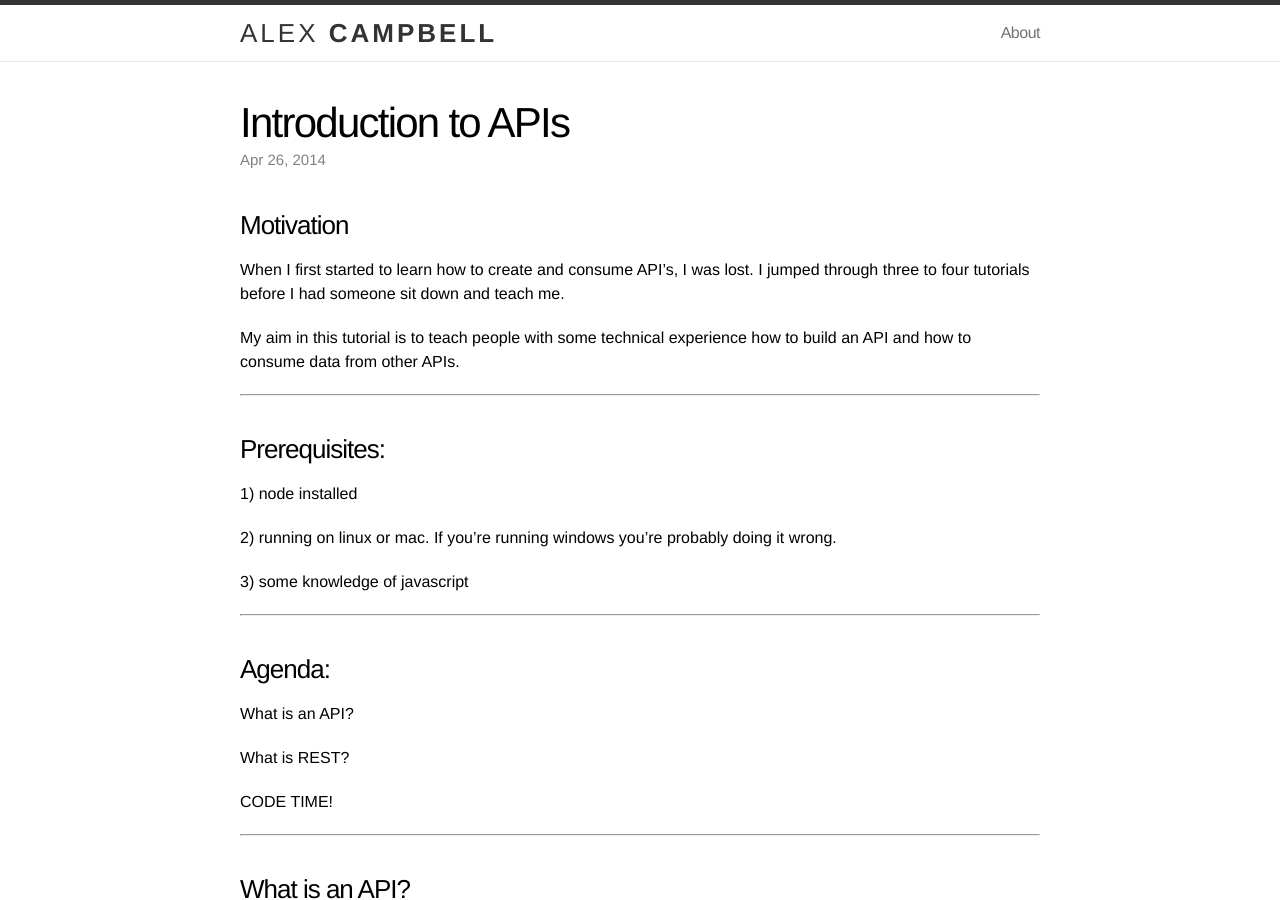
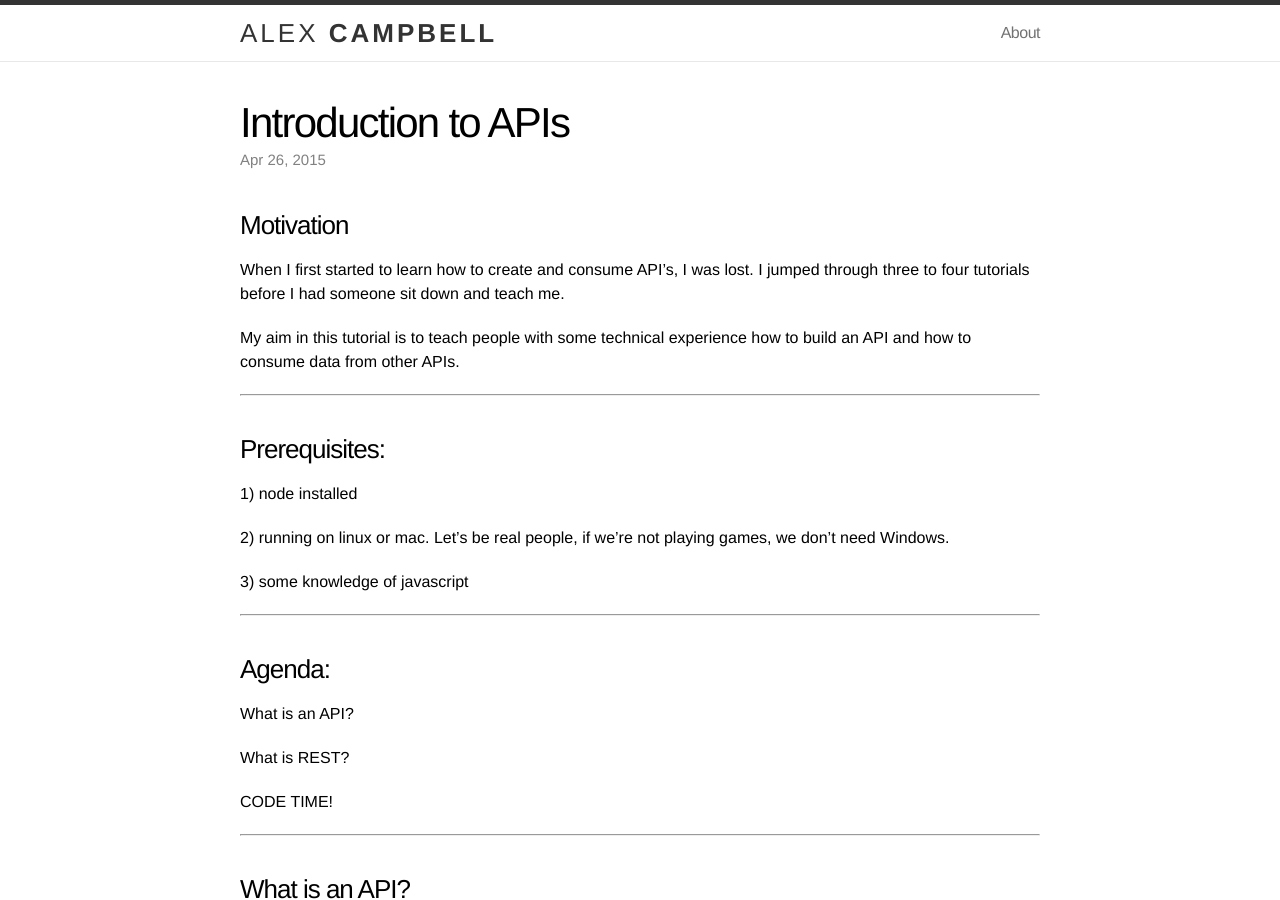
Before and after one commit to Zandrr/Zandrr.github.io, a Jekyll site: the page built from _posts/2014-04-26-Introduction-to_APIs.md, in a window 1280 px wide and 900 px high. Built offline with Jekyll 4.4.1, drawn with Linux system fonts in a browser that asks for light colours; nearby versions of some CDN libraries.

Commit message:
changed date on api

```diff
--- a/_posts/2014-04-26-Introduction-to_APIs.md
+++ b/_posts/2014-04-26-Introduction-to_APIs.md
@@ -1,7 +1,7 @@
 ---
 layout: post
 title:  "Introduction to APIs"
-date:   2014-04-26 19:38:21
+date:   2015-04-26 19:38:21
 categories: jekyll update
 ---
 
@@ -19,7 +19,7 @@ My aim in this tutorial is to teach people with some technical experience how to
 1) node installed
 
 
-2) running on linux or mac.  If you're running windows you're probably doing it wrong.
+2) running on linux or mac.  Let's be real people, if we're not playing games, we don't need Windows.
 
 
 3) some knowledge of javascript
```
